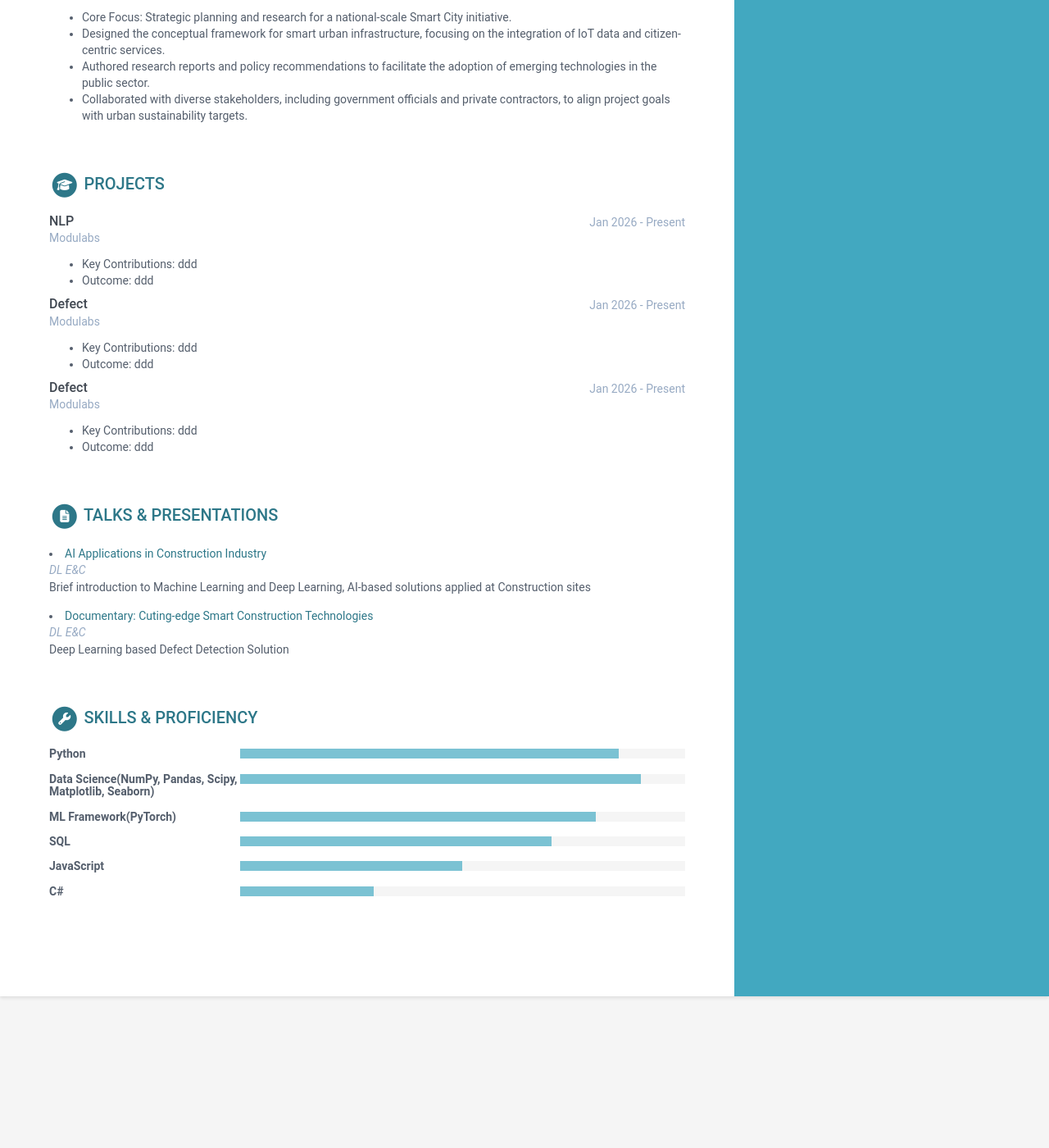
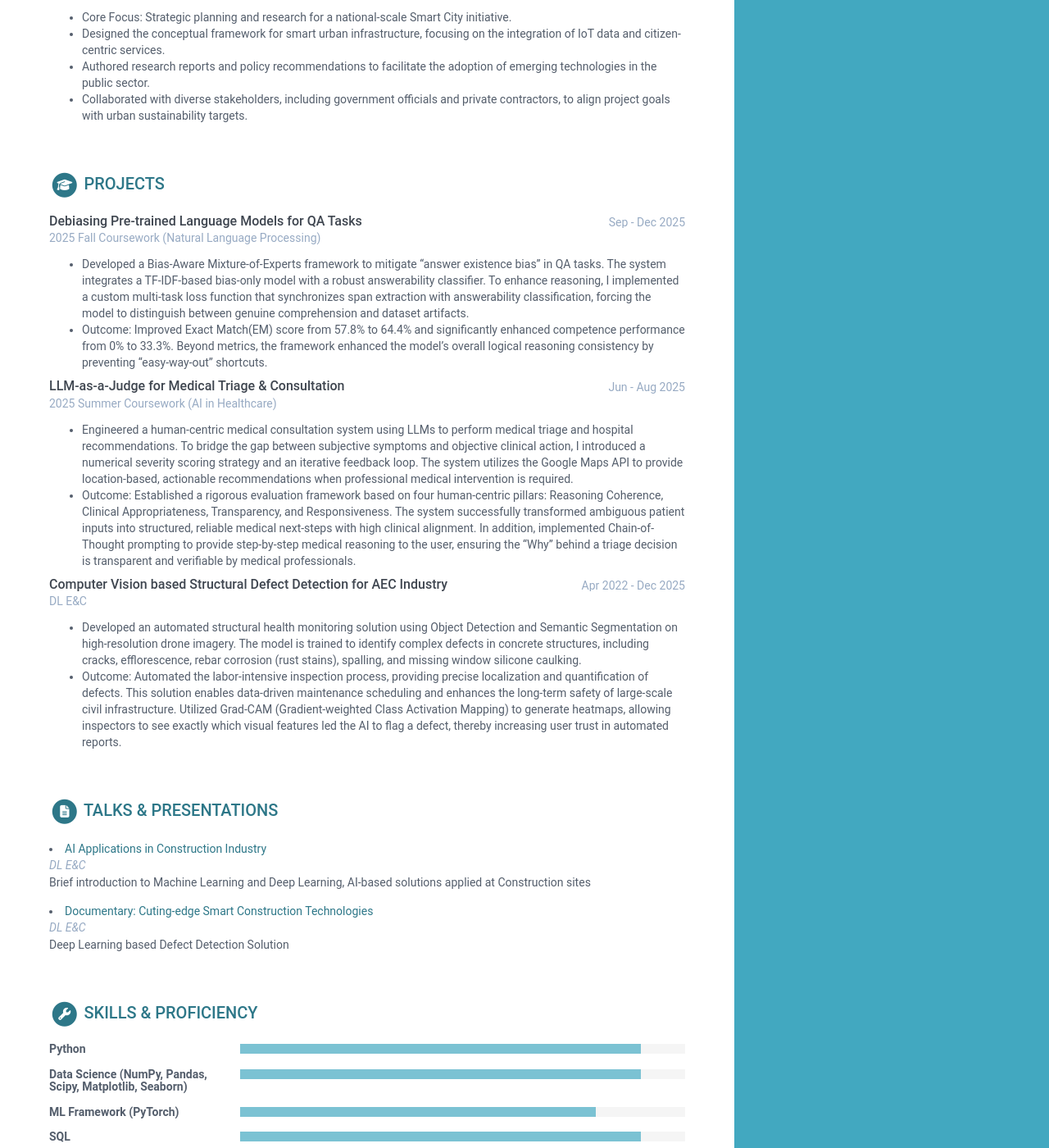
Before and after one commit to nanunzoey/nanunzoey.github.io, a Jekyll site: the page built from print.html, in a window 1280 px wide and 1400 px high, scrolled down 1330 px. Shown: the whole window at 82% size. Built offline with Jekyll 4.4.1, drawn with Linux system fonts in a browser that asks for light colours; nearby versions of some CDN libraries; library files that are not in the unit come from our copies; before the commit the page ends 2545 px from its top, so only the background shows below that; some of the changed text lies outside the part shown.

Commit message:
Update data.yml

```diff
--- a/_data/data.yml
+++ b/_data/data.yml
@@ -63,9 +63,9 @@ career-profile:
   title: Research Interests
   summary: |
     Guided by four years of AI R&D experience in the construction industry, my research focuses on bridging the "trust gap" and overcoming physical-hardware constraints to implement Trustworthy AI, especially in the Physical World. I aim to transcend digital boundaries by developing AI solutions that are both technologically advanced and physically viable.
-    - Trustworthy AI for High-Uncertainty Environments: Developing robust, reliable systems for complex physical environments.
-    - Human-Centric Adoption & Explainability: Investigating methods to enhance user trust and facilitate seamless AI integration into traditional, high-stakes industries.
-    - Hardware-Software Co-optimization: Bridging the gap between software potential and physical constraints to ensure scalable, real-world applicability.
+    - **Trustworthy AI for High-Uncertainty Environments**: Developing robust, reliable systems for complex physical environments.
+    - **Human-Centric Adoption & Explainability**: Investigating methods to enhance user trust and facilitate seamless AI integration into traditional, high-stakes industries.
+    - **Hardware-Software Co-optimization**: Bridging the gap between software potential and physical constraints to ensure scalable, real-world applicability.
 education:
   title: Education
   info:
@@ -120,36 +120,38 @@ experiences:
 certifications:
   title: Projects
   list:
-  - name: NLP
-    start: Jan 2026
-    end: Present
-    organization: Modulabs
+  - name: Debiasing Pre-trained Language Models for QA Tasks
+    start: Sep
+    end: Dec 2025
+    organization: 2025 Fall Coursework (Natural Language Processing)
     credentialid:
     credentialurl:
     credentialname:
     details: |
-      - Key Contributions: ddd
-      - Outcome: ddd
-  - name: Defect
-    start: Jan 2026
-    end: Present
-    organization: Modulabs
+      - Developed a Bias-Aware Mixture-of-Experts framework to mitigate "answer existence bias" in QA tasks. The system integrates a TF-IDF-based bias-only model with a robust answerability classifier. To enhance reasoning, I implemented a custom multi-task loss function that synchronizes span extraction with answerability classification, forcing the model to distinguish between genuine comprehension and dataset artifacts.
+      - Outcome: Improved Exact Match(EM) score from 57.8% to 64.4% and significantly enhanced competence performance from 0% to 33.3%. Beyond metrics, the framework enhanced the model's overall logical reasoning consistency by preventing "easy-way-out" shortcuts.
+
+  - name: LLM-as-a-Judge for Medical Triage & Consultation
+    start: Jun
+    end: Aug 2025
+    organization: 2025 Summer Coursework (AI in Healthcare)
     credentialid:
     credentialurl:
     credentialname:
     details: |
-      - Key Contributions: ddd
-      - Outcome: ddd
-  - name: Defect
-    start: Jan 2026
-    end: Present
-    organization: Modulabs
+      - Engineered a human-centric medical consultation system using LLMs to perform medical triage and hospital recommendations. To bridge the gap between subjective symptoms and objective clinical action, I introduced a numerical severity scoring strategy and an iterative feedback loop. The system utilizes the Google Maps API to provide location-based, actionable recommendations when professional medical intervention is required.
+      - Outcome: Established a rigorous evaluation framework based on four human-centric pillars: Reasoning Coherence, Clinical Appropriateness, Transparency, and Responsiveness. The system successfully transformed ambiguous patient inputs into structured, reliable medical next-steps with high clinical alignment. In addition, implemented Chain-of-Thought prompting to provide step-by-step medical reasoning to the user, ensuring the "Why" behind a triage decision is transparent and verifiable by medical professionals.
+
+  - name: Computer Vision based Structural Defect Detection for AEC Industry
+    start: Apr 2022
+    end: Dec 2025
+    organization: DL E&C
     credentialid:
     credentialurl:
     credentialname:
     details: |
-      - Key Contributions: ddd
-      - Outcome: ddd
+      - Developed an automated structural health monitoring solution using Object Detection and Semantic Segmentation on high-resolution drone imagery. The model is trained to identify complex defects in concrete structures, including cracks, efflorescence, rebar corrosion (rust stains), spalling, and missing window silicone caulking.
+      - Outcome: Automated the labor-intensive inspection process, providing precise localization and quantification of defects. This solution enables data-driven maintenance scheduling and enhances the long-term safety of large-scale civil infrastructure. Utilized Grad-CAM (Gradient-weighted Class Activation Mapping) to generate heatmaps, allowing inspectors to see exactly which visual features led the AI to flag a defect, thereby increasing user trust in automated reports.
 
 publications:
   title: Talks & Presentations
@@ -170,16 +172,16 @@ skills:
 
   toolset:
   - name: Python
-    level: 85%
-
-  - name: Data Science(NumPy, Pandas, Scipy, Matplotlib, Seaborn)
     level: 90%
 
-  - name: ML Framework(PyTorch)
+  - name: Data Science (NumPy, Pandas, Scipy, Matplotlib, Seaborn)
+    level: 90%
+
+  - name: ML Framework (PyTorch)
     level: 80%
 
   - name: SQL
-    level: 70%
+    level: 90%
 
   - name: JavaScript
     level: 50%
```
